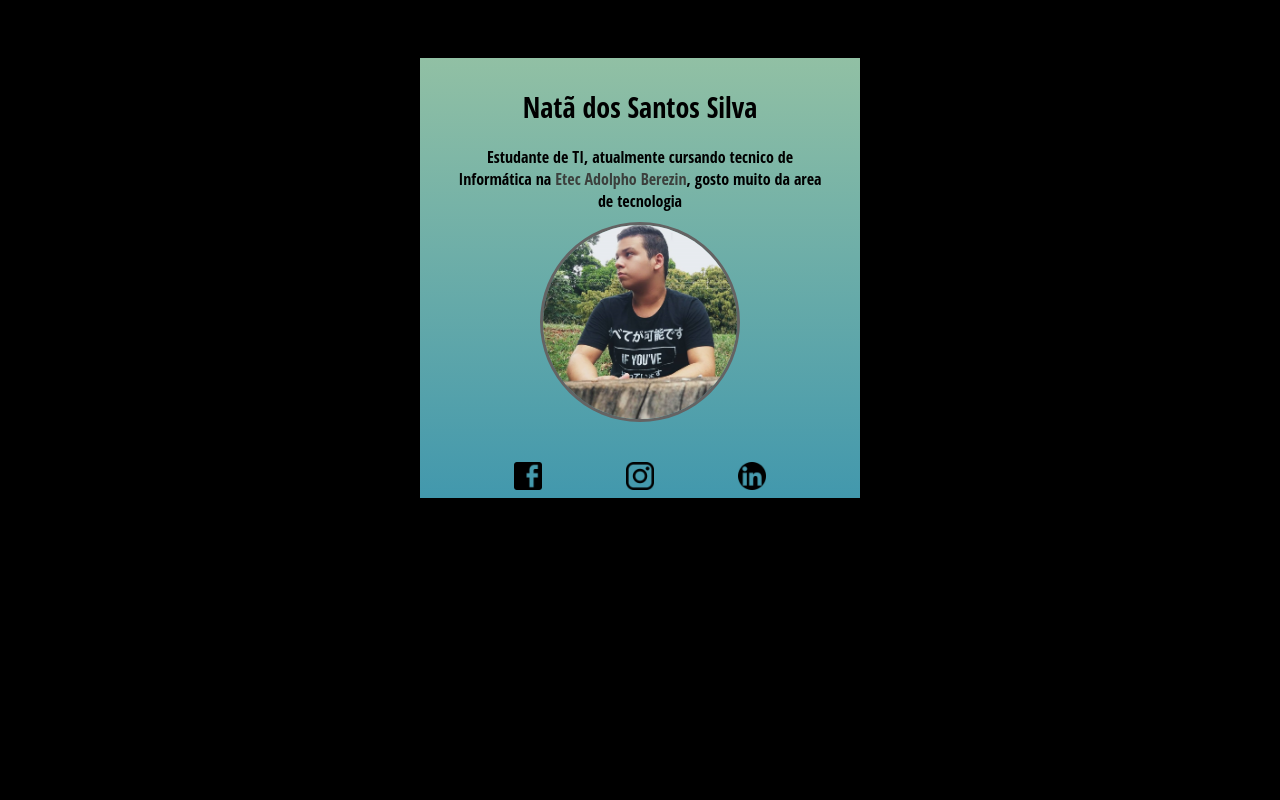
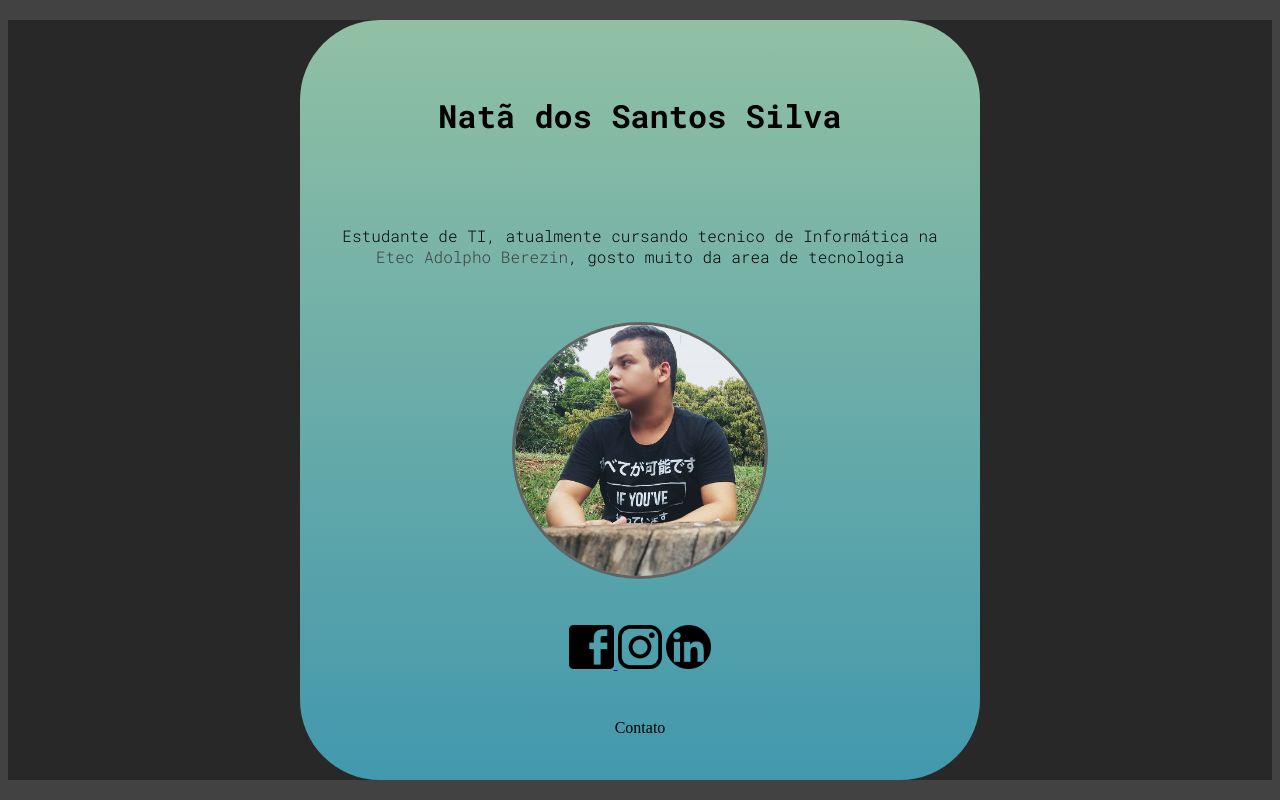
Before and after one commit to Nata-Santos/NataSantos, a plain HTML site: page index.html in a window 1280 px wide. Drawn offline with Linux system fonts and the light colour scheme.

Commit message:
modifica curriculo

```diff
--- a/index.html
+++ b/index.html
@@ -9,15 +9,15 @@
 </head>
 <body>
     <div id="container">
-        <div id="nome">Natã dos Santos Silva</div>
+        <div id="nome"><h1>Natã dos Santos Silva</h1></div>
         <div id="apresentacao">Estudante de TI, atualmente cursando tecnico de Informática na <a id = "site" href="http://eteab.com.br/cms/">Etec Adolpho Berezin</a>, gosto muito da area de tecnologia</div>
         <div id="foto"><img id= "minhafoto" src="/NataSantos/imagens/minhafoto.jpg" alt="Foto Natã"></div>
         <div id="logos">
-            <img src="/NataSantos/imagens/fb.png" alt="facebook.com">
-            <img src="/NataSantos/imagens/insta.png" alt="insta">
-            <img src="/NataSantos/imagens/linkedin.png" alt="linkedin">
+            <a href="https://www.facebook.com/nata.dossantossilva.5/"><img src="/NataSantos/imagens/fb.png" alt="facebook" width="7%"> </a>
+            <a href="https://www.instagram.com/eunatans/"><img src="/NataSantos/imagens/insta.png" alt="insta" width="7%"></a>
+            <a href="linkedin.com/checkpoint/lg/login-submit"><img src="/NataSantos/imagens/linkedin.png" alt="linkedin" width="7%"></a>
         </div>
-        <div id="social">Aqui vão redes sociais</div>
+        <div id="social"></div>
         <div id="contato">Contato</div>
     </div>
 </body>
--- a/style.css
+++ b/style.css
@@ -1,22 +1,25 @@
+@import url('https://fonts.googleapis.com/css2?family=Roboto+Mono:wght@300;700&display=swap');
+
 body {
 
-    background-color: rgb(0, 0, 0);
+    background-repeat: no-repeat;
+    background-color: rgb(66, 66, 66);
+    backdrop-filter: brightness(60%);
     display: flex;
-
     align-items: center;
     justify-content: center;
-    padding: 50px;
+    margin-top: 20px;
 
 
 }
 
 #container{
-
+    border-radius: 80px;
     display:flex;
     background-image: linear-gradient(to top, #4298ad 0%, #91c0a4 100%);
     padding: 20px;
-    width: 50vh;
-    height: 50vh;
+    width: 50vw;
+    height: 90vh;
     justify-content: center;
     align-items: center;
     flex-flow: row wrap;
@@ -25,16 +28,19 @@ body {
 
 #apresentacao{
     font-size: 16px;
+    font-style: bolder;
     text-align: center;
-    font-family: Open Sans Condensed;
+    font-family: 'Roboto Mono', monospace;
     padding: 10px;
+    font-style: bolder;
+
 
 }
 
-#nome {
+#nome > h1{
     font-weight: bolder;
-    font-size: 28px;
-    font-family: Open Sans Condensed;
+    font-size: 32px;
+    font-family: 'Roboto Mono', monospace;
     display: flex;
     padding: 10px;
     flex-direction: column;
@@ -46,7 +52,7 @@ body {
     display: flex;
     flex-direction: column;
     text-align: center;
-    width: 50%;
+    width: 40%;
 
 }
 
@@ -64,9 +70,7 @@ body {
 }
 
 #logos > * {
-
-    padding: 30px;
-    margin: 10px;
+    align-content: space-around;
     width: 7%;
 }
 
```
Also changed, not shown: imagens/Fundo.jpg (added).
